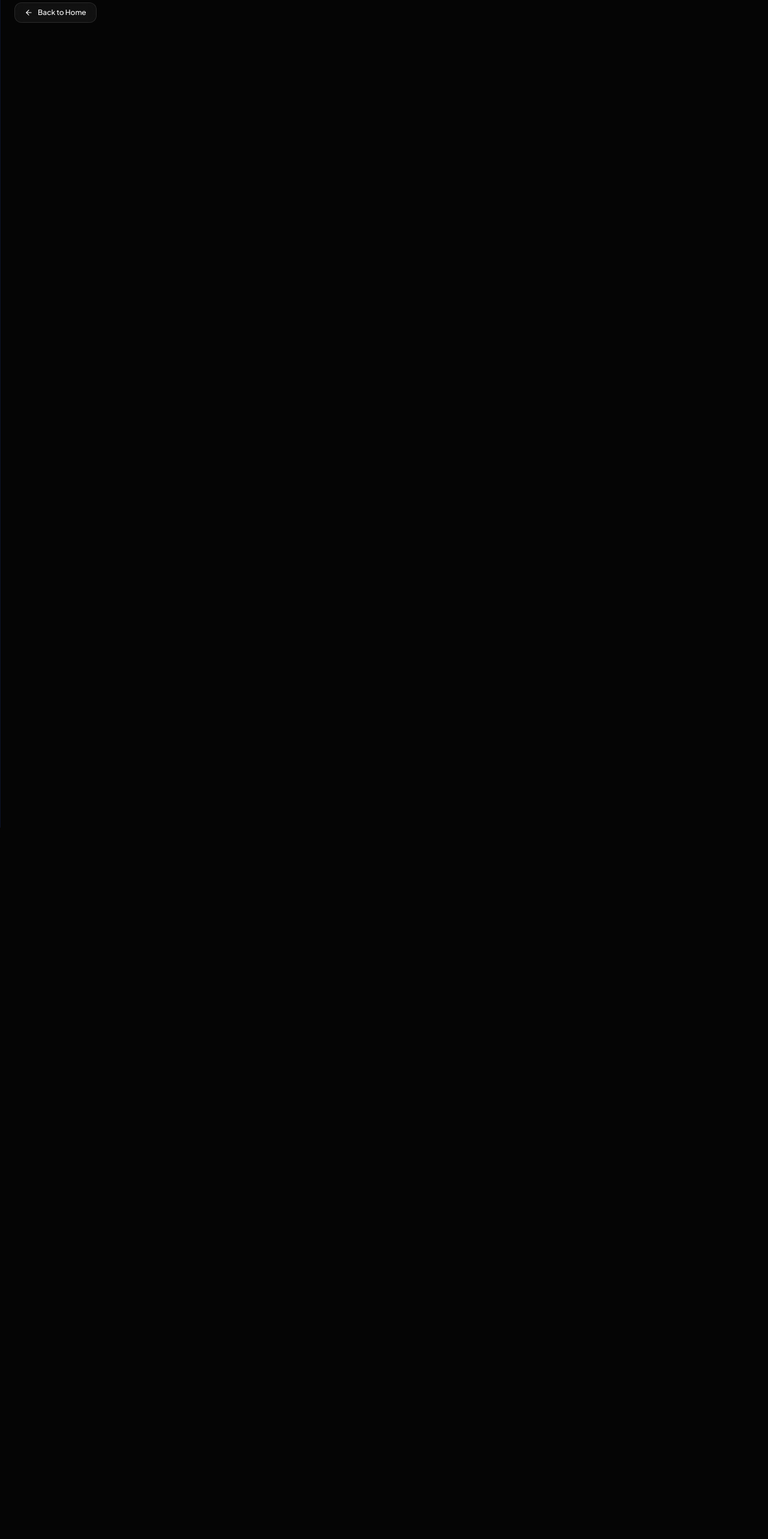
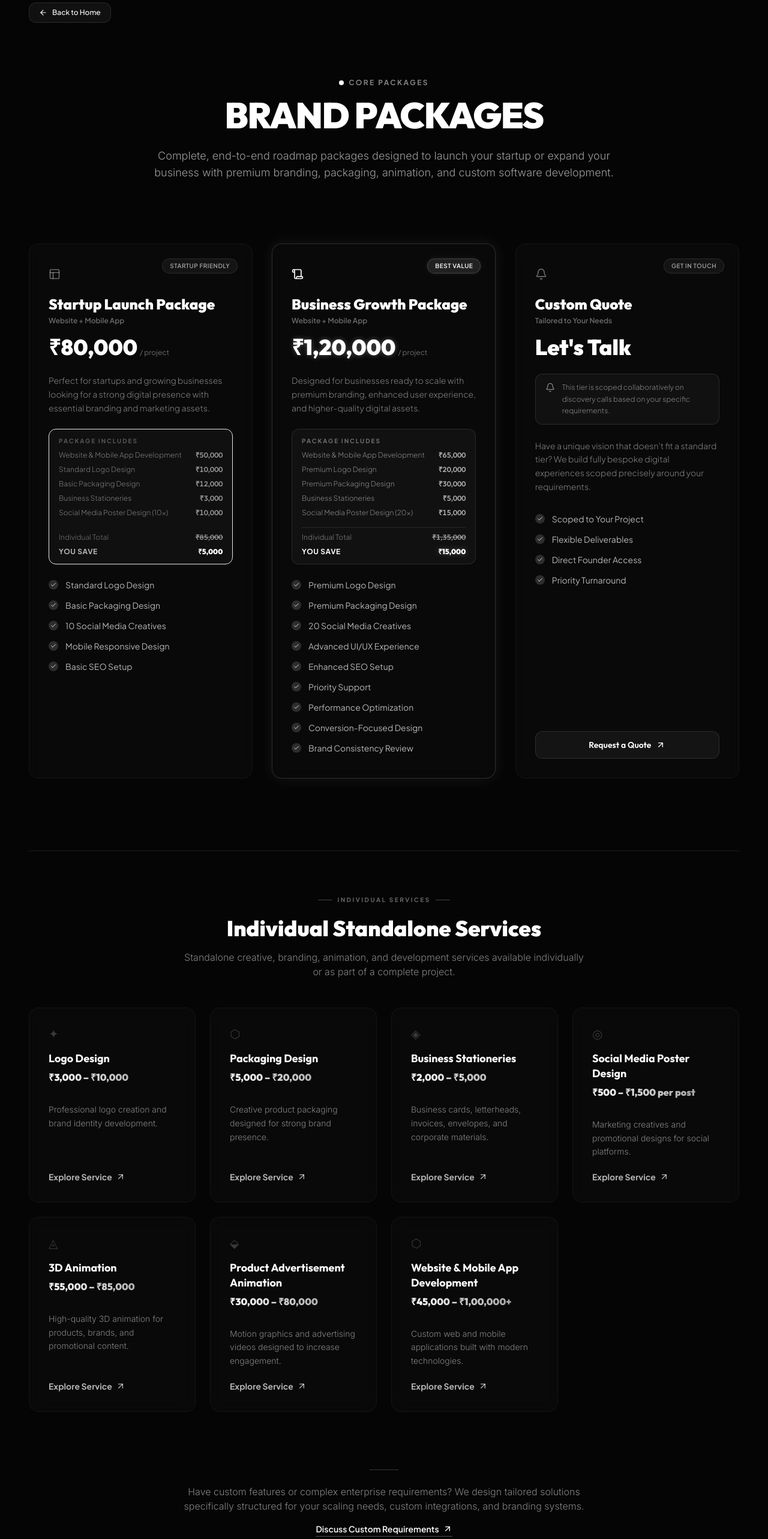
Before and after one commit to Pavitthiran-6/graphoria-moodboard, a React (Vite) app: page /packages in a window 1280 px wide. Shown: the part 20-2586 px from the top of the page at 60% size. Built offline with nearby package versions, Linux system fonts and the light colour scheme.

Commit message:
feat: change PackagesPage to standard vertical scroll and add individual services section

```diff
--- a/src/components/PackagesPage.jsx
+++ b/src/components/PackagesPage.jsx
@@ -1,8 +1,6 @@
 import React, { useRef, useState, useEffect, useContext } from 'react';
-import { Link } from 'react-router-dom';
 import { PageTransitionContext } from '../App';
 import { Check, ArrowUpRight, ArrowLeft, Bell, Layout, Scroll } from 'lucide-react';
-import FlowArt, { FlowSection } from './ui/story-scroll';
 
 const packageData = [
   {
@@ -70,6 +68,72 @@ const packageData = [
   }
 ];
 
+const individualServices = [
+  {
+    idx: 0,
+    emoji: '✦',
+    title: 'Logo Design',
+    price: '₹3,000 – ₹10,000',
+    desc: 'Professional logo creation and brand identity development.',
+    path: '/services/logo-design',
+    glowHex: '#a855f7'
+  },
+  {
+    idx: 1,
+    emoji: '⬡',
+    title: 'Packaging Design',
+    price: '₹5,000 – ₹20,000',
+    desc: 'Creative product packaging designed for strong brand presence.',
+    path: '/services/packaging-design',
+    glowHex: '#f97316'
+  },
+  {
+    idx: 2,
+    emoji: '◈',
+    title: 'Business Stationeries',
+    price: '₹2,000 – ₹5,000',
+    desc: 'Business cards, letterheads, invoices, envelopes, and corporate materials.',
+    path: '/services/business-stationeries',
+    glowHex: '#3b82f6'
+  },
+  {
+    idx: 3,
+    emoji: '◎',
+    title: 'Social Media Poster Design',
+    price: '₹500 – ₹1,500 per post',
+    desc: 'Marketing creatives and promotional designs for social platforms.',
+    path: '/services/social-media-design',
+    glowHex: '#ec4899'
+  },
+  {
+    idx: 4,
+    emoji: '◬',
+    title: '3D Animation',
+    price: '₹55,000 – ₹85,000',
+    desc: 'High-quality 3D animation for products, brands, and promotional content.',
+    path: '/services/3d-animation',
+    glowHex: '#06b6d4'
+  },
+  {
+    idx: 5,
+    emoji: '⬙',
+    title: 'Product Advertisement Animation',
+    price: '₹30,000 – ₹80,000',
+    desc: 'Motion graphics and advertising videos designed to increase engagement.',
+    path: '/services/product-ad-animation',
+    glowHex: '#ef4444'
+  },
+  {
+    idx: 6,
+    emoji: '⬡',
+    title: 'Website & Mobile App Development',
+    price: '₹45,000 – ₹1,00,000+',
+    desc: 'Custom web and mobile applications built with modern technologies.',
+    path: '/services/web-mobile-development',
+    glowHex: '#ffffff'
+  }
+];
+
 export default function PackagesPage() {
   const { navigateWithTransition } = useContext(PageTransitionContext);
 
@@ -105,14 +169,14 @@ export default function PackagesPage() {
     window.scrollTo(0, 0);
   }, []);
 
-  const glowColorRaw = 'rgba(255, 255, 255, 0.05)';
-  const glowBorder = 'rgba(255, 255, 255, 0.2)';
+  const glowColorRaw = 'rgba(255, 255, 255, 0.03)';
+  const glowBorder = 'rgba(255, 255, 255, 0.15)';
 
   return (
-    <div className="bg-[#050505] text-white min-h-screen w-full relative">
+    <div className="bg-[#050505] text-white min-h-screen w-full relative py-24 px-6 md:px-12 max-w-7xl mx-auto">
 
-      {/* Absolute Back Button floating over FlowArt */}
-      <div className="absolute top-4 left-4 md:top-6 md:left-6 z-50">
+      {/* Back Button */}
+      <div className="absolute top-6 left-6 md:left-12 z-50">
         <button
           onClick={() => navigateWithTransition('/')}
           className="inline-flex items-center gap-2 px-4 py-2 rounded-xl bg-white/5 border border-white/10 hover:bg-white hover:text-black transition-all duration-300 font-medium text-xs backdrop-blur-md"
@@ -122,67 +186,26 @@ export default function PackagesPage() {
         </button>
       </div>
 
-      <FlowArt aria-label="Brand Packages Showcase">
+      {/* Backdrop glows */}
+      <div className="absolute top-44 left-1/4 -translate-x-1/2 w-[400px] h-[400px] bg-white/5 rounded-full filter blur-[150px] pointer-events-none -z-10" />
+      <div className="absolute bottom-44 right-1/4 translate-x-1/2 w-[400px] h-[400px] bg-white/5 rounded-full filter blur-[150px] pointer-events-none -z-10" />
 
-        {/* SECTION 01: Hero Section */}
-        <FlowSection
-          aria-label="Brand Packages Introduction"
-          style={{ backgroundColor: '#0b1329', color: '#ffffff' }}
-        >
-          <div className="flex items-center gap-2 mb-4 mt-14 md:mt-0">
-            <span className="w-2 h-2 rounded-full bg-white" />
-            <p className="text-xs font-bold uppercase tracking-[0.2em] text-white/50">01 — Core Tiers</p>
+      {/* Hero Header */}
+      <div className="mb-20 mt-12 text-center max-w-3xl mx-auto">
+        <div className="inline-flex items-center gap-2 mb-4">
+          <span className="w-2 h-2 rounded-full bg-white animate-pulse" />
+          <p className="text-xs font-bold uppercase tracking-[0.2em] text-white/50">Core Packages</p>
         </div>
-          <hr className="my-[2vw] border-none border-t border-white/20" />
-
-          <div>
-            <h1
-              className="text-[clamp(2.2rem,11vw,12rem)] md:text-[clamp(3.5rem,11vw,12rem)] font-bold leading-[0.85] uppercase tracking-tight font-display text-glow-custom"
-              style={{
-                textShadow: '0 0 40px rgba(255, 255, 255, 0.15)'
-              }}
-            >
-              BRAND
-              <br />
-              <span className="text-white/80">PACKAGES</span>
+        <h1 className="font-display font-black text-4xl md:text-6xl text-white mb-6 uppercase tracking-tight">
+          Brand Packages
         </h1>
+        <p className="font-sans text-white/60 text-base md:text-lg font-light leading-relaxed">
+          Complete, end-to-end roadmap packages designed to launch your startup or expand your business with premium branding, packaging, animation, and custom software development.
+        </p>
       </div>
 
-          <hr className="my-[2vw] border-none border-t border-white/20" />
-
-          <p className="max-w-[45ch] text-[clamp(1.1rem,2.2vw,1.8rem)] font-normal leading-relaxed text-white/90">
-            End-to-end design & digital packages combining branding, packaging, social creatives, and premium web & mobile development.
-          </p>
-
-          <hr className="my-[2vw] border-none border-t border-white/20" />
-
-          <p className="max-w-[60ch] text-[clamp(0.85rem,1.5vw,1.15rem)] font-light leading-relaxed text-white/60">
-            Choose a complete roadmap built to establish your authority in the market. Scroll down to review package options, breakdown of savings, and custom options.
-          </p>
-        </FlowSection>
-
-        {/* SECTION 02: Package Options */}
-        <FlowSection
-          aria-label="Packages Details"
-          style={{ backgroundColor: '#020617', color: '#ffffff' }}
-        >
-          <div className="flex items-center justify-between mb-4">
-            <div className="flex items-center gap-2">
-              <span className="w-2 h-2 rounded-full bg-white" />
-              <p className="text-xs font-bold uppercase tracking-[0.2em] text-white/50">02 — Packages & Breakdown</p>
-            </div>
-            <p className="text-[10px] font-semibold tracking-widest text-white/30 uppercase">Compare Packages</p>
-          </div>
-          <hr className="my-[2vw] border-none border-t border-white/10" />
-
-          {/* Pricing grid */}
-          <div className="grid grid-cols-1 lg:grid-cols-3 gap-8 items-stretch w-full py-6 relative z-10">
-
-            {/* Dynamic decorative blur */}
-            <div
-              className="absolute top-1/2 left-1/2 -translate-x-1/2 -translate-y-1/2 w-[500px] h-[250px] rounded-full filter blur-[130px] pointer-events-none -z-10"
-              style={{ backgroundColor: glowColorRaw }}
-            />
+      {/* Packages Tiers Grid */}
+      <div className="grid grid-cols-1 lg:grid-cols-3 gap-8 items-stretch w-full py-6 relative z-10 mb-24">
 
         {/* Card 1: Startup Launch */}
         <div className="group relative flex flex-col justify-between p-8 rounded-2xl glass-card text-left transition-all duration-500 hover:scale-[1.02]">
@@ -367,60 +390,95 @@ export default function PackagesPage() {
         </div>
 
       </div>
-        </FlowSection>
 
-        {/* SECTION 03: CTA Section */}
-        <FlowSection
-          aria-label="Call to Action"
-          style={{ backgroundColor: '#2e1040', color: '#ffffff' }}
-        >
-          <div className="flex items-center gap-2 mb-4">
-            <span className="w-2 h-2 rounded-full bg-white" />
-            <p className="text-xs font-bold uppercase tracking-[0.2em] text-white/50">03 — Discuss Project</p>
+      <hr className="my-16 border-white/10" />
+
+      {/* Individual Services Section */}
+      <div className="w-full">
+        {/* Section header */}
+        <div className="mb-12 text-center">
+          <div className="inline-flex items-center gap-2 mb-5">
+            <div className="w-6 h-[1px] bg-white/25" />
+            <p className="text-[10px] font-bold uppercase tracking-[0.25em] text-white/40">
+              Individual Services
+            </p>
+            <div className="w-6 h-[1px] bg-white/25" />
           </div>
-          <hr className="my-[2vw] border-none border-t border-white/20" />
-
-          <div>
-            <h2
-              className="text-[clamp(3.5rem,11vw,12rem)] font-bold leading-[0.85] uppercase tracking-tight font-display"
-            >
-              Ready
-              <br />
-              To
-              <br />
-              Grow?
-            </h2>
+          <h3 className="font-display font-black text-3xl md:text-4xl text-white mb-4 leading-tight">
+            Individual Standalone Services
+          </h3>
+          <p className="font-sans text-white/50 text-sm md:text-base font-light leading-relaxed max-w-2xl mx-auto">
+            Standalone creative, branding, animation, and development services available individually or as part of a complete project.
+          </p>
         </div>
 
-          <hr className="my-[2vw] border-none border-t border-white/20" />
+        {/* Services grid */}
+        <div className="grid grid-cols-1 sm:grid-cols-2 lg:grid-cols-3 xl:grid-cols-4 gap-6">
+          {individualServices.map(({ idx, emoji, title, price, desc, path, glowHex }) => (
+            <div
+              key={idx}
+              onClick={() => navigateWithTransition(path, glowHex)}
+              className="group relative flex flex-col p-8 rounded-2xl glass-card text-left transition-all duration-500 hover:scale-[1.02] cursor-pointer"
+            >
+              {/* Decorative symbol */}
+              <div className="mb-5 text-white/20 text-xl font-light select-none leading-none">
+                {emoji}
+              </div>
 
-          <p className="mt-auto max-w-[50ch] text-[clamp(1rem,2.5vw,2rem)] font-normal leading-relaxed text-white/80">
-            Let's structure a roadmap that transforms your startup or business into a highly professional, scaling market leader.
+              {/* Title */}
+              <h4 className="font-display font-bold text-lg text-white mb-2 leading-snug">
+                {title}
+              </h4>
+
+              {/* Price */}
+              <p
+                className="font-display font-black text-base mb-4 leading-tight"
+                style={{
+                  background: 'linear-gradient(90deg,#fff 0%,rgba(255,255,255,0.55) 100%)',
+                  WebkitBackgroundClip: 'text',
+                  WebkitTextFillColor: 'transparent',
+                  backgroundClip: 'text',
+                }}
+              >
+                {price}
               </p>
 
-          <div className="flex flex-col sm:flex-row gap-4 mt-6">
+              {/* Divider */}
+              <div className="w-full h-[1px] bg-white/8 mb-4" />
+
+              {/* Description */}
+              <p className="font-sans text-sm text-white/50 leading-relaxed font-light flex-1">
+                {desc}
+              </p>
+
+              {/* Visit Service Link */}
+              <div className="mt-5 flex items-center gap-1.5 text-sm font-bold text-white/70 group-hover:text-white transition-colors duration-300">
+                <span>Explore Service</span>
+                <ArrowUpRight className="w-4 h-4 transform group-hover:translate-x-0.5 group-hover:-translate-y-0.5 transition-transform duration-300" />
+              </div>
+
+              {/* Bottom glow line on hover */}
+              <div className="absolute bottom-0 left-1/2 -translate-x-1/2 w-0 h-[1px] bg-white/50 rounded-full transition-all duration-500 group-hover:w-2/3" />
+            </div>
+          ))}
+        </div>
+      </div>
+
+      {/* Footer Custom Discussion */}
+      <div className="mt-24 max-w-2xl mx-auto flex flex-col items-center">
+        <div className="w-12 h-[1px] bg-white/20 mb-6" />
+        <p className="font-sans text-white/50 text-sm md:text-base font-light leading-relaxed mb-4 text-center">
+          Have custom features or complex enterprise requirements? We design tailored solutions specifically structured for your scaling needs, custom integrations, and branding systems.
+        </p>
         <a
-              href="mailto:graphoriacreativitydesign@gmail.com?subject=Package Setup Inquiry"
-              className="inline-flex items-center justify-center gap-2.5 px-8 py-4 rounded-xl font-display font-bold text-base bg-white text-black transition-all duration-300 hover:scale-[1.03]"
-              style={{
-                boxShadow: '0 0 25px rgba(255, 255, 255, 0.15)'
-              }}
+          href="mailto:graphoriacreativitydesign@gmail.com"
+          className="inline-flex items-center gap-1.5 text-white hover:text-white transition-colors duration-300 font-semibold text-sm border-b border-white/30 pb-0.5 hover:border-white"
         >
-              <span>Get Started</span>
-              <ArrowUpRight className="w-5 h-5" />
+          <span>Discuss Custom Requirements</span>
+          <ArrowUpRight className="w-4 h-4" />
         </a>
+      </div>
 
-            <button
-              onClick={() => navigateWithTransition('/')}
-              className="inline-flex items-center justify-center gap-2 px-8 py-4 rounded-xl font-display font-semibold text-base bg-white/5 border border-white/10 hover:bg-white/10 transition-all duration-300 text-white/80"
-            >
-              <ArrowLeft className="w-4 h-4" />
-              <span>Back to Moodboard</span>
-            </button>
-          </div>
-        </FlowSection>
-
-      </FlowArt>
     </div>
   );
 }
```
Lines whose indentation alone changed are shown as unchanged.
